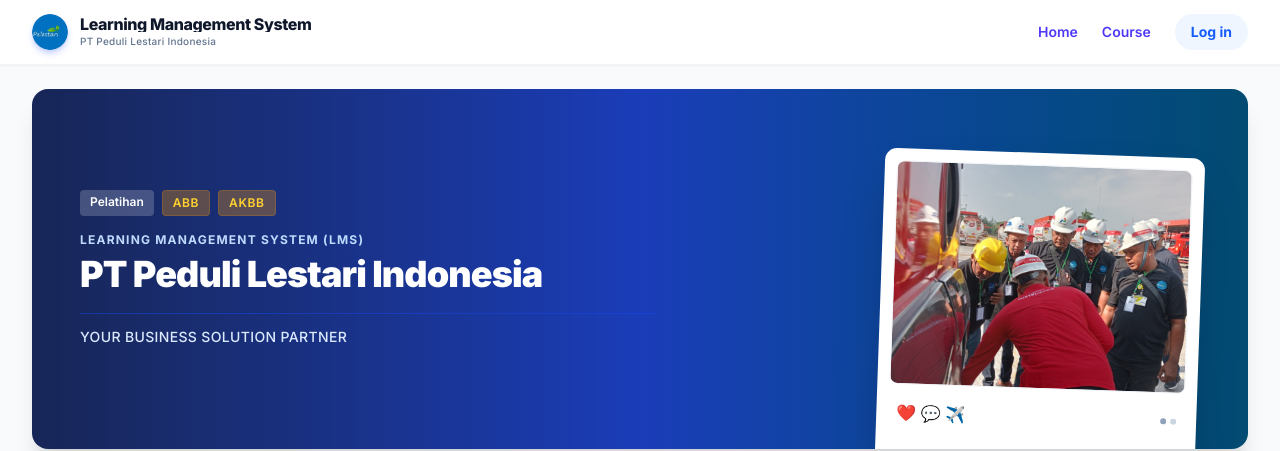
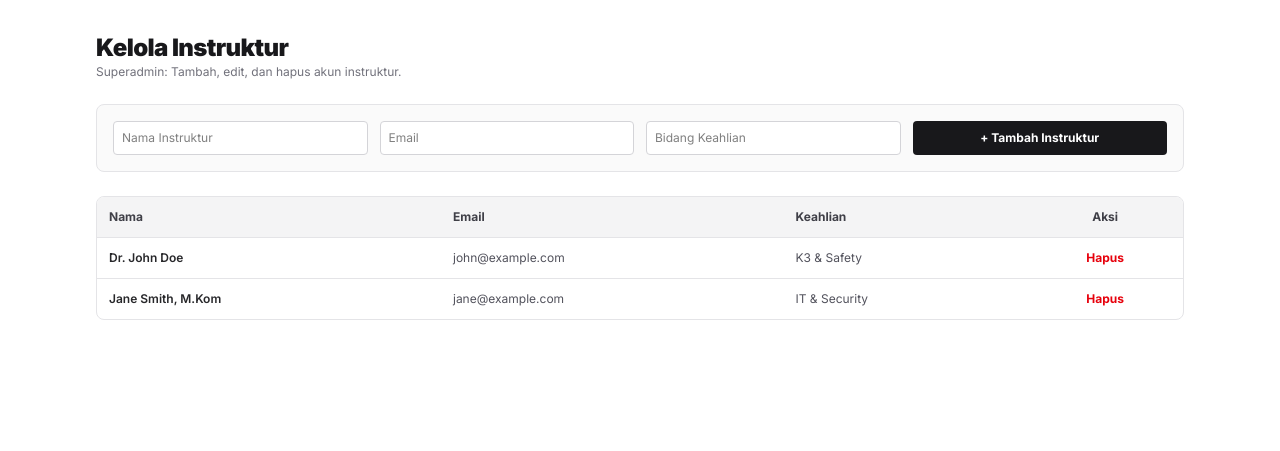
Before and after one commit to digitalpelestari/lms-fe, a React (Vite) app: page /superadmin/instructors in a window 1280 px wide. Before the commit this address led to /. Shown: the top 451 px of the page. Built offline with nearby package versions, Linux system fonts and the light colour scheme; no server answers; sample sign-in values are in the browser's storage; a web font is replaced by a local one.

Commit message:
update superadmin

```diff
--- a/package.json
+++ b/package.json
@@ -1,5 +1,5 @@
 {
-  "name": "lms-fe",
+  "name": "Learning Management System Pelestari",
   "private": true,
   "version": "0.0.0",
   "type": "module",
--- a/src/App.tsx
+++ b/src/App.tsx
@@ -1,35 +1,50 @@
 import React from 'react';
 import { BrowserRouter as Router, Routes, Route, Navigate } from 'react-router-dom';
+
 import LandingDashboard from './pages/LandingDashboard';
 import ModuleViewer from './pages/ModuleViewer';
-import InstructorDashboard from './pages/InstructorDashboard'; // Import Halaman Baru Admin
 import Login from './pages/Login';
 import Dashboard from './pages/Dashboard';
+import ChangePassword from './pages/ChangePassword';
+
+import InstructorDashboard from './pages/InstructorDashboard';
 import CreateCourse from './pages/CreateCourse';
 import ManageCourse from './pages/ManageCourse';
 import BulkRegister from './pages/BulkRegister';
-import ChangePassword from './pages/ChangePassword';
 
+import SuperAdminLogin from './pages/SuperAdminLogin';
+import ManageInstructors from './pages/ManageInstructors';
+import ProtectedRoute from './components/ProtectedRoute';
 
-function App() {
+export function App(): React.JSX.Element {
   return (
     <Router>
       <Routes>
+        {/* Auth Routes */}
         <Route path="/login" element={<Login />} />
-        <Route path="/dashboard/change-password" element={<ChangePassword />} />
+        <Route path="/superadmin/login" element={<SuperAdminLogin />} />
 
-        {/* Rute Sisi Siswa / Peserta */}
+        {/* Siswa / Pelajar */}
         <Route path="/" element={<LandingDashboard />} />
-        <Route path="/dashboard" element={<Dashboard />} />
-        <Route path="/course/:id" element={<ModuleViewer />} />
+        <Route element={<ProtectedRoute allowedRoles={['pelajar', 'admin']} redirectTo="/login" />}>
+          <Route path="/dashboard" element={<Dashboard />} />
+          <Route path="/dashboard/change-password" element={<ChangePassword />} />
+          <Route path="/course/:id" element={<ModuleViewer />} />
+        </Route>
 
+        {/* Instruktur & Admin */}
+        <Route element={<ProtectedRoute allowedRoles={['instruktur', 'admin']} redirectTo="/login" />}>
+          <Route path="/instructor/dashboard" element={<InstructorDashboard />} />
+          <Route path="/instructor/create-course" element={<CreateCourse />} />
+          <Route path="/instructor/manage-course/:id" element={<ManageCourse />} />
+          <Route path="/instructor/register-bulk" element={<BulkRegister />} />
+        </Route>
 
-        {/* Rute Sisi Instruktur / Admin Lemdiklat */}
-        <Route path="/instructor/dashboard" element={<InstructorDashboard />} />
-        <Route path="/instructor/create-course" element={<CreateCourse />} />
-        <Route path="/instructor/manage-course/:id" element={<ManageCourse />} />
-        <Route path="/instructor/register-bulk" element={<BulkRegister />} />
-
+        {/* Khusus Admin (Superadmin) */}
+        <Route element={<ProtectedRoute allowedRoles={['admin']} redirectTo="/superadmin/login" />}>
+          <Route path="/superadmin/dashboard" element={<InstructorDashboard />} />
+          <Route path="/superadmin/instructors" element={<ManageInstructors />} />
+        </Route>
 
         <Route path="*" element={<Navigate to="/" replace />} />
       </Routes>
--- /dev/null
+++ b/src/components/ProtectedRoute.tsx
@@ -0,0 +1,29 @@
+import React from 'react';
+import { Navigate, Outlet } from 'react-router-dom';
+
+interface ProtectedRouteProps {
+  allowedRoles?: string[];
+  redirectTo?: string;
+}
+
+export const ProtectedRoute: React.FC<ProtectedRouteProps> = ({
+  allowedRoles,
+  redirectTo = '/login',
+}) => {
+  const token = localStorage.getItem('token');
+  const userRole = localStorage.getItem('role');
+
+  if (!token) {
+    return <Navigate to={redirectTo} replace />;
+  }
+
+  if (allowedRoles && userRole && !allowedRoles.includes(userRole)) {
+    if (userRole === 'superadmin') return <Navigate to="/superadmin/dashboard" replace />;
+    if (userRole === 'instructor') return <Navigate to="/instructor/dashboard" replace />;
+    return <Navigate to="/dashboard" replace />;
+  }
+
+  return <Outlet />;
+};
+
+export default ProtectedRoute;
--- /dev/null
+++ b/src/pages/ManageInstructors.tsx
@@ -0,0 +1,115 @@
+import React, { useState } from 'react';
+
+interface Instructor {
+  id: string;
+  name: string;
+  email: string;
+  expertise: string;
+}
+
+export default function ManageInstructors() {
+  const [instructors, setInstructors] = useState<Instructor[]>([
+    { id: '1', name: 'Dr. John Doe', email: 'john@example.com', expertise: 'K3 & Safety' },
+    { id: '2', name: 'Jane Smith, M.Kom', email: 'jane@example.com', expertise: 'IT & Security' },
+  ]);
+
+  const [form, setForm] = useState<Omit<Instructor, 'id'>>({
+    name: '',
+    email: '',
+    expertise: '',
+  });
+
+  const handleAdd = (e: React.FormEvent<HTMLFormElement>) => {
+    e.preventDefault();
+    if (!form.name || !form.email) return;
+
+    const newInstructor: Instructor = {
+      ...form,
+      id: Date.now().toString(),
+    };
+
+    setInstructors((prev) => [...prev, newInstructor]);
+    setForm({ name: '', email: '', expertise: '' });
+  };
+
+  const handleDelete = (id: string) => {
+    setInstructors((prev) => prev.filter((inst) => inst.id !== id));
+  };
+
+  return (
+    <div className="p-8 space-y-6 max-w-6xl mx-auto font-sans">
+      <div>
+        <h1 className="text-2xl font-black tracking-tight text-zinc-900">Kelola Instruktur</h1>
+        <p className="text-xs text-zinc-500">Superadmin: Tambah, edit, dan hapus akun instruktur.</p>
+      </div>
+
+      {/* Form Tambah Instruktur */}
+      <form onSubmit={handleAdd} className="grid grid-cols-1 sm:grid-cols-4 gap-3 p-4 bg-zinc-50 border border-zinc-200 rounded-lg">
+        <input
+          type="text"
+          placeholder="Nama Instruktur"
+          value={form.name}
+          onChange={(e: React.ChangeEvent<HTMLInputElement>) =>
+            setForm({ ...form, name: e.target.value })
+          }
+          className="p-2 border border-zinc-300 text-xs rounded bg-white"
+          required
+        />
+        <input
+          type="email"
+          placeholder="Email"
+          value={form.email}
+          onChange={(e: React.ChangeEvent<HTMLInputElement>) =>
+            setForm({ ...form, email: e.target.value })
+          }
+          className="p-2 border border-zinc-300 text-xs rounded bg-white"
+          required
+        />
+        <input
+          type="text"
+          placeholder="Bidang Keahlian"
+          value={form.expertise}
+          onChange={(e: React.ChangeEvent<HTMLInputElement>) =>
+            setForm({ ...form, expertise: e.target.value })
+          }
+          className="p-2 border border-zinc-300 text-xs rounded bg-white"
+        />
+        <button type="submit" className="bg-zinc-900 text-white text-xs font-bold py-2 rounded hover:bg-zinc-800 transition">
+          + Tambah Instruktur
+        </button>
+      </form>
+
+      {/* Tabel Instruktur */}
+      <div className="border border-zinc-200 rounded-lg overflow-hidden">
+        <table className="w-full text-xs text-left">
+          <thead className="bg-zinc-100 text-zinc-700 font-bold border-b border-zinc-200">
+            <tr>
+              <th className="p-3">Nama</th>
+              <th className="p-3">Email</th>
+              <th className="p-3">Keahlian</th>
+              <th className="p-3 text-center">Aksi</th>
+            </tr>
+          </thead>
+          <tbody className="divide-y divide-zinc-200">
+            {instructors.map((inst) => (
+              <tr key={inst.id} className="hover:bg-zinc-50">
+                <td className="p-3 font-semibold text-zinc-800">{inst.name}</td>
+                <td className="p-3 text-zinc-600">{inst.email}</td>
+                <td className="p-3 text-zinc-600">{inst.expertise || '-'}</td>
+                <td className="p-3 text-center">
+                  <button
+                    type="button"
+                    onClick={() => handleDelete(inst.id)}
+                    className="text-red-600 hover:underline font-bold"
+                  >
+                    Hapus
+                  </button>
+                </td>
+              </tr>
+            ))}
+          </tbody>
+        </table>
+      </div>
+    </div>
+  );
+}
--- /dev/null
+++ b/src/pages/SuperAdminLogin.tsx
@@ -0,0 +1,107 @@
+import React, { useState } from 'react';
+import { useNavigate } from 'react-router-dom';
+import axios from 'axios';
+
+export default function SuperAdminLogin(): React.JSX.Element {
+  const navigate = useNavigate();
+  const [formData, setFormData] = useState({
+    nik: '',
+    password: '',
+  });
+  const [error, setError] = useState<string>('');
+  const [loading, setLoading] = useState<boolean>(false);
+
+  const handleSubmit = async (e: React.FormEvent<HTMLFormElement>) => {
+    e.preventDefault();
+    setLoading(true);
+    setError('');
+
+    try {
+      // Endpoint login backend Laravel (sesuaikan URL API base Anda)
+      const response = await axios.post('http://localhost:8000/api/login', {
+        nik: formData.nik,
+        password: formData.password,
+      });
+
+      const { token, user } = response.data;
+
+      // Validasi apakah role benar-benar admin
+      if (user.role !== 'admin') {
+        setError('Akses ditolak! Akun ini bukan administrator.');
+        setLoading(false);
+        return;
+      }
+
+      // Simpan kredensial ke localStorage
+      localStorage.setItem('token', token);
+      localStorage.setItem('role', user.role); // 'admin'
+      localStorage.setItem('user_name', user.name);
+
+      navigate('/superadmin/dashboard');
+    } catch (err: any) {
+      setError(
+        err.response?.data?.message || 'NIK atau Password salah. Silakan coba lagi.'
+      );
+    } finally {
+      setLoading(false);
+    }
+  };
+
+  return (
+    <div className="min-h-screen flex items-center justify-center bg-zinc-950 px-4 font-sans text-zinc-100">
+      <div className="w-full max-w-md p-8 bg-zinc-900 border border-zinc-800 rounded-xl shadow-2xl space-y-6">
+        <div className="text-center space-y-1">
+          <span className="text-[10px] tracking-widest font-black uppercase text-rose-500 bg-rose-950/50 border border-rose-800/40 px-2.5 py-1 rounded-full">
+            Superadmin Portal
+          </span>
+          <h1 className="text-2xl font-black tracking-tight mt-3">Masuk Administrator</h1>
+          <p className="text-xs text-zinc-400">Gunakan NIK dan password admin untuk melanjutkan.</p>
+        </div>
+
+        {error && (
+          <div className="p-3 bg-red-950/40 border border-red-800 text-red-400 text-xs rounded-md">
+            {error}
+          </div>
+        )}
+
+        <form onSubmit={handleSubmit} className="space-y-4 text-xs">
+          <div className="space-y-1">
+            <label className="font-bold text-zinc-300 uppercase">NIK / Username Admin</label>
+            <input
+              type="text"
+              required
+              value={formData.nik}
+              onChange={(e: React.ChangeEvent<HTMLInputElement>) =>
+                setFormData({ ...formData, nik: e.target.value })
+              }
+              className="w-full px-3 py-2 bg-zinc-800 border border-zinc-700 rounded-md focus:outline-none focus:ring-1 focus:ring-rose-500 text-white"
+              placeholder="Contoh: admin"
+            />
+          </div>
+
+          <div className="space-y-1">
+            <label className="font-bold text-zinc-300 uppercase">Password</label>
+            <input
+              type="password"
+              required
+              value={formData.password}
+              onChange={(e: React.ChangeEvent<HTMLInputElement>) =>
+                setFormData({ ...formData, password: e.target.value })
+              }
+              className="w-full px-3 py-2 bg-zinc-800 border border-zinc-700 rounded-md focus:outline-none focus:ring-1 focus:ring-rose-500 text-white"
+              placeholder="••••••••"
+            />
+          </div>
+
+          <button
+            type="submit"
+            disabled={loading}
+            className="w-full py-2.5 bg-rose-600 hover:bg-rose-700 text-white font-bold rounded-md transition duration-200"
+          >
+            {loading ? 'Memverifikasi...' : 'Masuk sebagai Admin'}
+          </button>
+        </form>
+      </div>
+    </div>
+  );
+}
```
Also changed, not shown: 1 other file (tests, documents, lock files or other folders).
